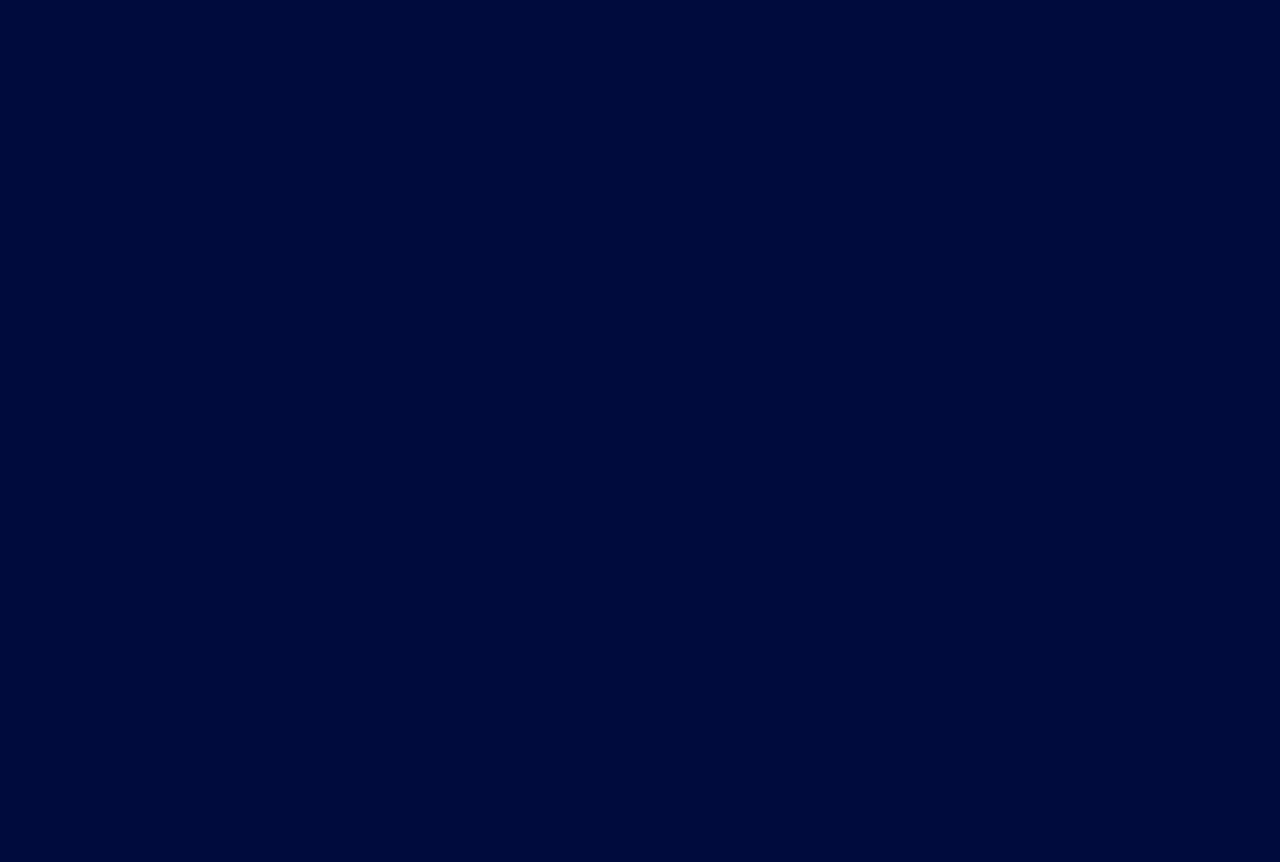
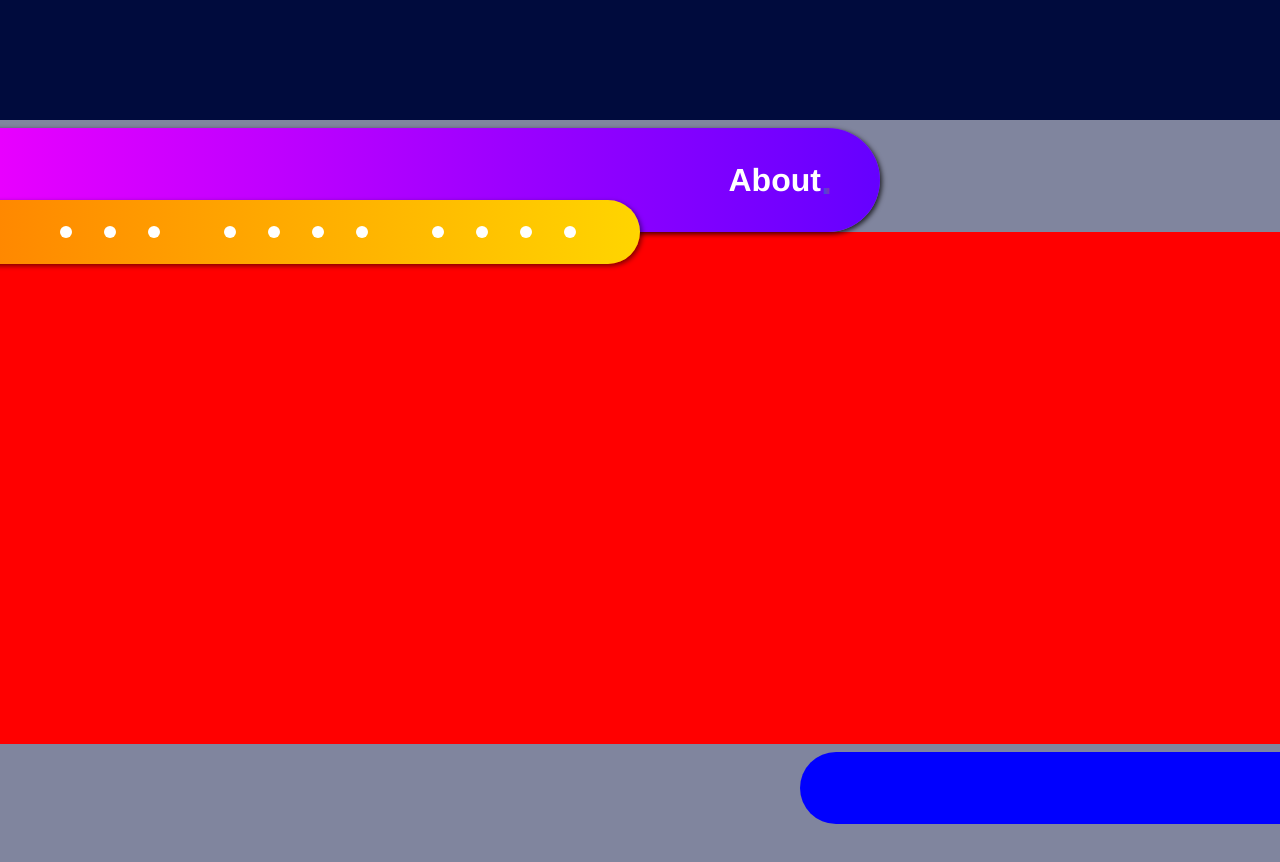
Before and after one commit to oskardabrowski/next-portfolio, a Next.js app: page / in a window 1280 px wide. Shown: the part 920-1782 px from the top of the page. Before the commit the page ends 1040 px from the top, so only its background shows below. Built offline with nearby package versions, Linux system fonts and the light colour scheme.

Commit message:
Adding description part

```diff
--- /dev/null
+++ b/components/HomeAbout.js
@@ -0,0 +1,40 @@
+import styles from "../styles/StyleBundle";
+
+const { AboutDesc } = styles;
+
+const HomeAbout = () => {
+	return (
+		<AboutDesc>
+			<div className="AboutHead">
+				<div className="AboutHead-title">
+					About<span>.</span>
+					<div className="AboutHead-title-dots">
+						<div className="AboutHead-title-dots-container">
+							<span></span>
+							<span></span>
+							<span></span>
+							<span></span>
+							<span></span>
+							<span></span>
+							<span></span>
+							<span></span>
+							<span></span>
+							<span></span>
+							<span></span>
+						</div>
+					</div>
+				</div>
+			</div>
+			<div className="AboutDescription">Something</div>
+			<div className="AboutReadMore">
+				<div className="AboutReadMore-left"></div>
+				<div className="AboutReadMore-right">
+					<div className="AboutReadMore-right-el"></div>
+					<div className="AboutReadMore-right-el2"></div>
+				</div>
+			</div>
+		</AboutDesc>
+	);
+};
+
+export default HomeAbout;
--- a/components/HomeDescription.js
+++ /dev/null
@@ -1,9 +0,0 @@
-import styles from "../styles/StyleBundle";
-
-const { HomeDesc } = styles;
-
-const HomeDescription = () => {
-	return <HomeDesc>HomeDescription</HomeDesc>;
-};
-
-export default HomeDescription;
--- a/pages/index.js
+++ b/pages/index.js
@@ -1,11 +1,11 @@
 import HomeHeader from "../components/Header";
-import HomeDescription from "../components/HomeDescription";
+import HomeAbout from "../components/HomeAbout";
 
 export default function Home() {
 	return (
 		<>
 			<HomeHeader />
-			{/* <HomeDescription /> */}
+			<HomeAbout />
 		</>
 	);
 }
--- a/styles/StyleBundle.js
+++ b/styles/StyleBundle.js
@@ -1,9 +1,9 @@
 import HomeHeaderStyle from "./webStyles/HeaderHome";
-import HomeDesc from "./webStyles/HomeDesc";
+import AboutDesc from "./webStyles/AboutDesc";
 
 const styles = {
 	HomeHeaderStyle,
-	HomeDesc,
+	AboutDesc,
 };
 
 export default styles;
--- /dev/null
+++ b/styles/webStyles/AboutDesc.js
@@ -0,0 +1,108 @@
+import styled from "styled-components";
+
+const AboutDesc = styled.div`
+	width: 100%;
+	min-height: 100vh;
+	background-color: rgba(255, 255, 255, 0.5);
+	display: flex;
+	flex-direction: column;
+
+	.AboutHead {
+		width: 100%;
+		position: relative;
+		&-title {
+			margin-top: 0.5rem;
+			width: 60rem;
+			height: 6.5rem;
+			border-radius: 25rem;
+			background: linear-gradient(to right, #f400ff, #6500ff);
+			position: relative;
+			left: -5rem;
+			display: flex;
+			align-items: center;
+			justify-content: end;
+			font-family: "Arimo";
+			font-size: 2rem;
+			color: white;
+			font-weight: bold;
+			box-shadow: 2px 2px 5px rgba(0, 0, 0, 0.75);
+			& > span {
+				margin-right: 3rem;
+				font-size: 2.5rem;
+				background: linear-gradient(to top right, #0062ff, #ff007b);
+				-webkit-background-clip: text;
+				background-clip: text;
+				-webkit-text-fill-color: transparent;
+			}
+			&-dots {
+				width: 50rem;
+				height: 4rem;
+				border-radius: 25rem;
+				position: absolute;
+				top: 4.5rem;
+				left: -5rem;
+				box-shadow: 2px 2px 5px rgba(0, 0, 0, 0.5);
+				display: flex;
+				align-items: center;
+				justify-content: end;
+				background: linear-gradient(to right, #ff7500, #ffd500);
+				&-container {
+					width: 80%;
+					height: 1rem;
+					display: flex;
+					flex-direction: row-reverse;
+					align-items: center;
+					justify-content: end;
+					& > span {
+						width: 0.75rem;
+						height: 0.75rem;
+						background-color: white;
+						border-radius: 15rem;
+						margin-right: 2rem;
+						&:nth-child(1) {
+							margin-right: 4rem;
+						}
+						&:nth-child(5) {
+							margin-right: 4rem;
+						}
+						&:nth-child(9) {
+							margin-right: 4rem;
+						}
+					}
+				}
+			}
+		}
+	}
+
+	.AboutDescription {
+		width: 100%;
+		background-color: red;
+		min-height: 32rem;
+		/* min-height: 80%; */
+	}
+	.AboutReadMore {
+		display: flex;
+		overflow-x: hidden;
+		&-left {
+			width: 50%;
+		}
+		&-right {
+			width: 50%;
+			display: flex;
+			align-items: center;
+			justify-content: end;
+
+			&-el {
+				margin-top: 0.5rem;
+				width: 35rem;
+				position: relative;
+				right: -5rem;
+				height: 4.5rem;
+				border-radius: 25rem;
+				background-color: blue;
+			}
+		}
+	}
+`;
+
+export default AboutDesc;
--- a/styles/webStyles/HomeDesc.js
+++ /dev/null
@@ -1,9 +0,0 @@
-import styled from "styled-components";
-
-const HomeDesc = styled.div`
-	width: 100%;
-	height: 100vh;
-	background-color: rgba(255, 255, 255, 0.5);
-`;
-
-export default HomeDesc;
```
